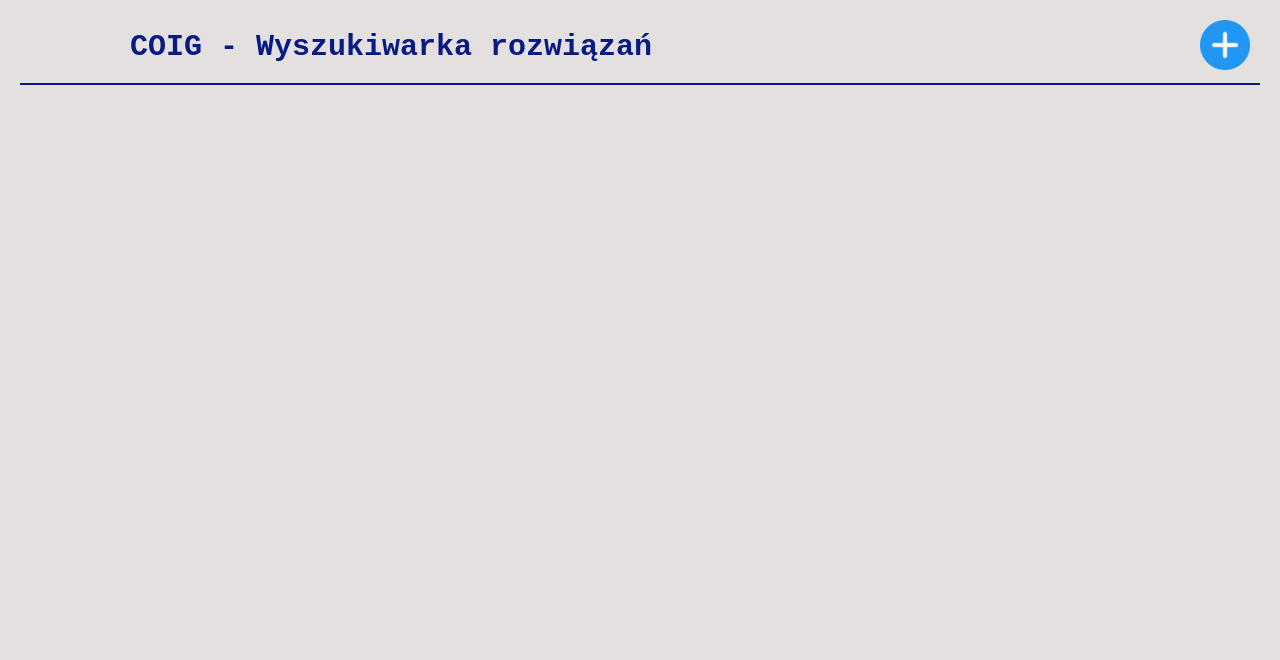
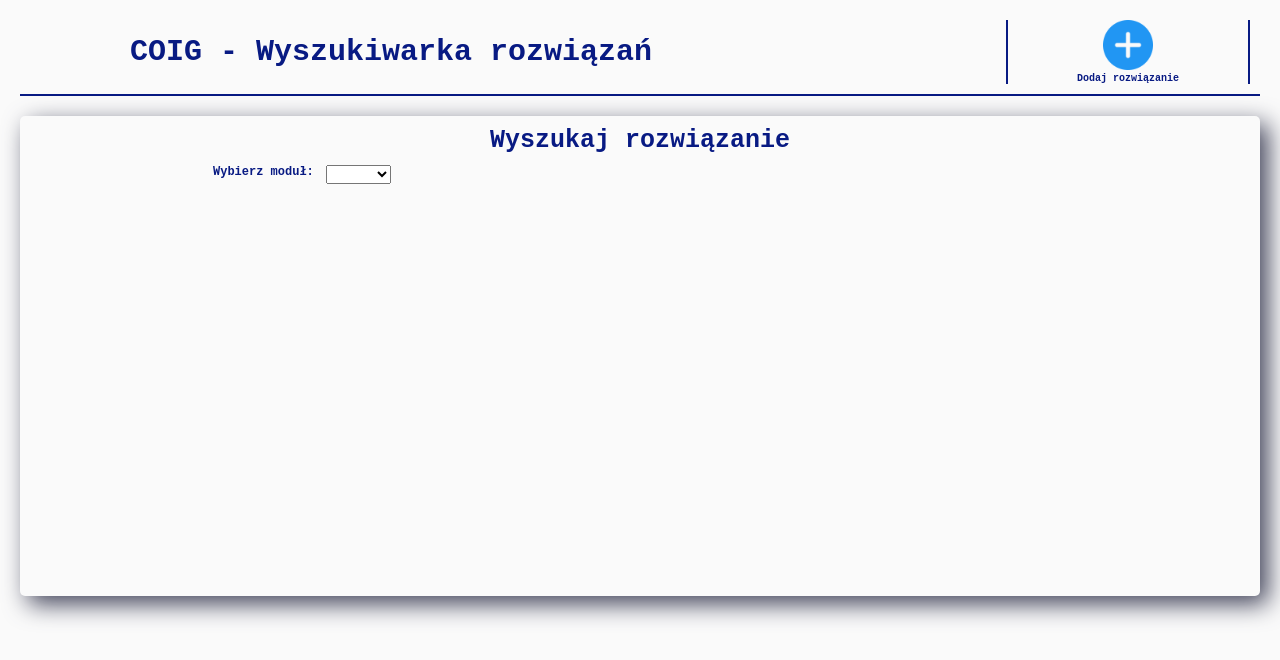
Before and after one commit to MarioMala/Solutions, a website with bundled scripts: page index.html in a window 1280 px wide. Built offline with nearby package versions, Linux system fonts and the light colour scheme.

Commit message:
added search section

```diff
--- a/index.html
+++ b/index.html
@@ -13,8 +13,13 @@
     <div class="root">
         <header class="header">
             <h1>COIG - Wyszukiwarka rozwiązań</h1>
-            <button class="btn__add"><img id="img__add--solution" src="./assets/icons/add.png"
-                    alt="Dodaj rozwiąznie"></button>
+            <div class="btn-box">
+
+                <button class="btn__add"><img id="img__add--solution" src="./assets/icons/add.png"
+                        alt="Dodaj rozwiąznie"></button>
+                <p>Dodaj rozwiązanie</p>
+            </div>
+
         </header>
         <div class="modal__add">
             <select class="select__module">
@@ -39,6 +44,30 @@
             <button class="btn__send">Zapisz</button>
         </div>
 
+        <main class="main">
+            <h2>Wyszukaj rozwiązanie</h2>
+            <div class="search-box">
+                <label for="select__search">Wybierz moduł: </label>
+                <select class="select__module select__search" id="select__search">
+                    <option value=""></option>
+                    <option value="SRS">SRS</option>
+                    <option value="SCM">SCM</option>
+                    <option value="SOK">SOK</option>
+                    <option value="KDW">KDW</option>
+                    <option value="SQL">SQL</option>
+                    <option value="ERU">ERU</option>
+                    <option value="SCD">SCD</option>
+                    <option value="SEK">SEK</option>
+                    <option value="SDR">SDR</option>
+                    <option value="SKJ">SKJ</option>
+                    <option value="SLAB">SLAB</option>
+                    <option value="SOP">SOP</option>
+                    <option value="SZYK3">SZYK3</option>
+                    <option value="WADM">WADM</option>
+                </select>
+                </div>
+        </main>
+
     </div>
     <script type="module" src="./js/app.js"></script>
 </body>
--- a/js/app.js
+++ b/js/app.js
@@ -4,6 +4,7 @@
 import { URL } from '../data/api.js';
 
 const modalSolution = document.querySelector('.modal__add');
+const searchSolution = document.querySelector('#select__search');
 const btnAddSolution = document.querySelector('.btn__add');
 const imgAddSolution = document.getElementById('img__add--solution');
 const selectModule = document.querySelector('.select__module');
--- a/style/style.css
+++ b/style/style.css
@@ -46,7 +46,7 @@
 	--red-color: #ca1c0f;
 	--white-color: #fff;
 	--black-color: #000;
-	--grey-color: #e4e0e0;
+	--grey-color: #fafafa;
 	--btn-color: #5e9bf7;
 	font-size: 62.5%;
 }
@@ -58,7 +58,7 @@
 	flex-direction: column;
 	align-items: center;
 	background-color: var(--grey-color);
-	color: var(--white-color);
+	color: var(--blue-color);
 	font-family: var(--fontIBM);
 }
 
@@ -67,7 +67,7 @@
 	flex-direction: column;
 	align-items: center;
 	width: 100%;
-	max-width: 1680px;
+	max-width: 1440px;
 	min-height: 100vh;
 	padding: 1rem 2rem;
 	color: var(--summer-color);
@@ -90,11 +90,27 @@
 	padding-left: 10rem;
 }
 
+.header p {
+	font-size: 1rem;
+	font-weight: bold;
+}
+
 .header .btn__add {
 	border: none;
 	background-color: inherit;
 	cursor: pointer;
 	transition: transform 0.3s ease-in-out;
+}
+
+.header .btn-box {
+	width: 20%;
+	height: 100%;
+	display: flex;
+	flex-direction: column;
+	justify-content: center;
+	align-items: center;
+	border-left: 2px solid var(--blue-color);
+	border-right: 2px solid var(--blue-color);
 }
 
 .header .btn__add:hover {
@@ -179,3 +195,45 @@
 .modal__add.active {
 	display: flex;
 }
+
+.root .main {
+	-webkit-box-shadow: 8px 8px 24px 0px rgba(66, 68, 90, 1);
+	-moz-box-shadow: 8px 8px 24px 0px rgba(66, 68, 90, 1);
+	box-shadow: 8px 8px 24px 0px rgba(66, 68, 90, 1);
+	border-radius: 0.5rem;
+	display: flex;
+	flex-direction: column;
+	justify-content: start;
+	align-items: center;
+	min-height: 60vh;
+	margin-top: 2rem;
+	padding: 1rem;
+	width: 100%;
+}
+
+.root .main h2 {
+	font-size: 2.5rem;
+	font-weight: bold;
+	margin-bottom: 1rem;
+}
+
+.root .main .search-box {
+	align-content: center;
+	display: flex;
+	width: 70%;
+}
+
+.root .main .search-box label {
+	font-size: 1.2rem;
+	font-weight: bold;
+	margin-right: 1.2rem;
+}
+
+.root .main .search-box .select__search {
+	outline: none;
+}
+
+.root .main .search-box .select__search:focus {
+	border: 2px solid var(--blue-color);
+	border-radius: 0.5rem;
+}
```
